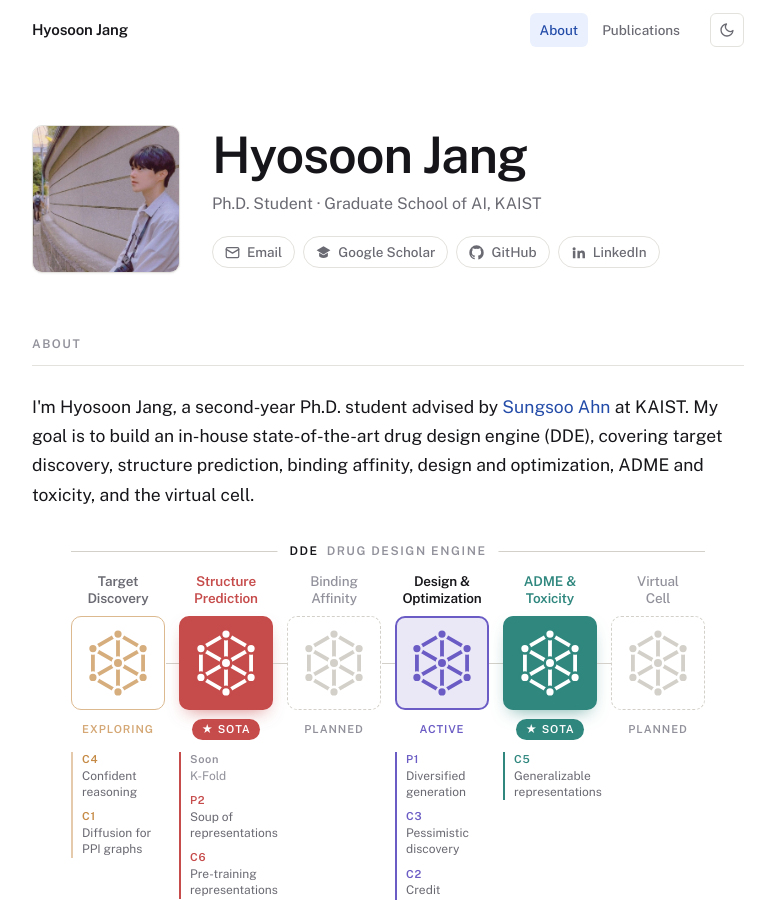
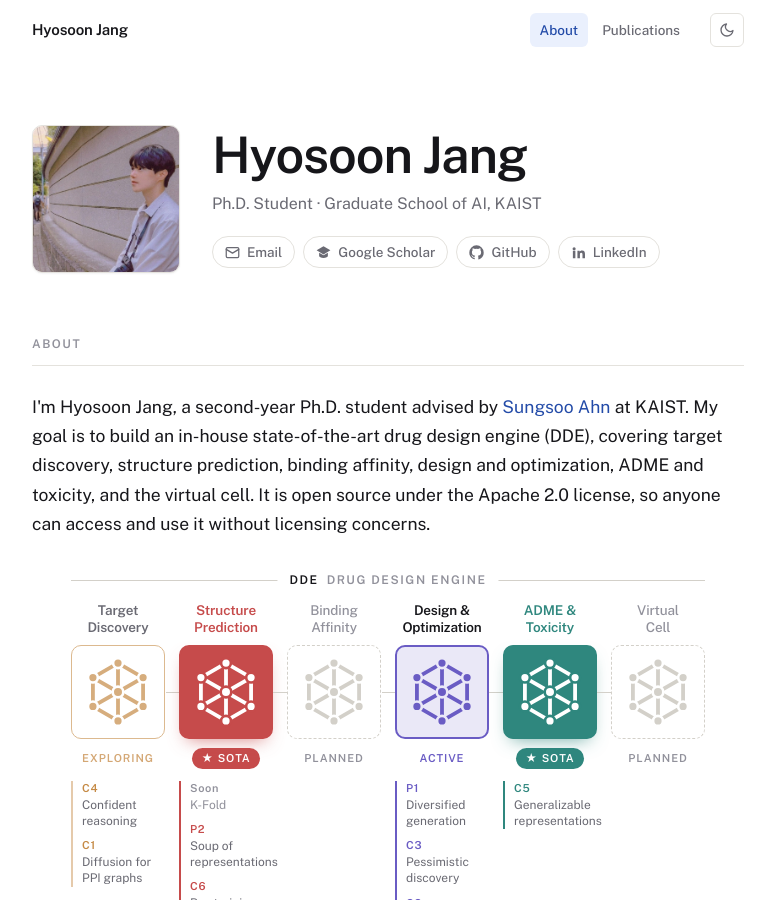
Before and after one commit to hsjang0/hsjang, a Jekyll site: the page built from index.html, in a window 1280 px wide and 900 px high. Shown: the whole window, without its empty margins (252-1027 px from the left). Built offline with Jekyll 4.4.1, drawn with Linux system fonts in a browser that asks for light colours.

Commit message:
Say the DDE is Apache 2.0 and open to anyone
Co-Authored-By: Claude Opus 5.5 <noreply@anthropic.com>

```diff
--- a/index.html
+++ b/index.html
@@ -56,7 +56,9 @@ title: Home
       <a href="https://sungsoo-ahn.github.io/" target="_blank" rel="noopener">Sungsoo Ahn</a>
       at KAIST. My goal is to build an in-house state-of-the-art drug design engine (DDE), covering
       target discovery, structure prediction, binding affinity, design and
-      optimization, ADME and toxicity, and the virtual cell.
+      optimization, ADME and toxicity, and the virtual cell. It is open source under
+      the Apache 2.0 license, so anyone can access and use it without licensing
+      concerns.
     </p>
   </div>
 
```
